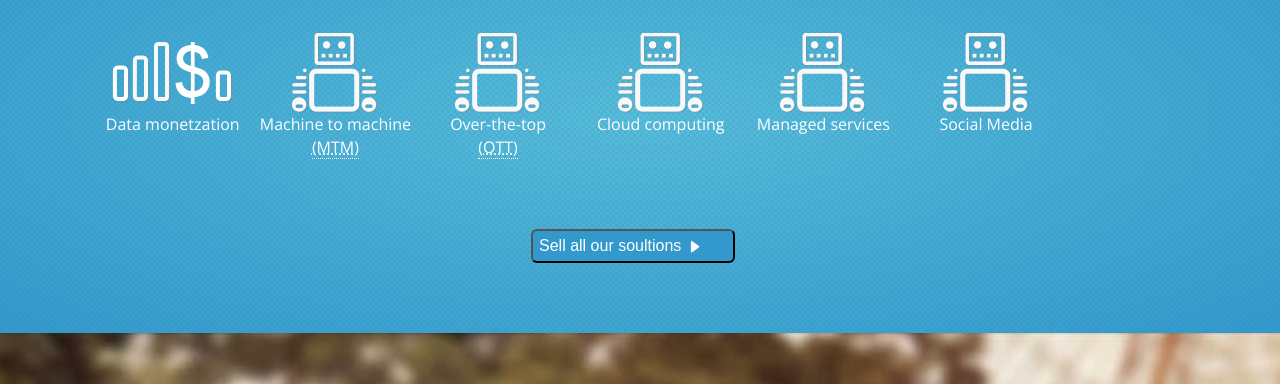
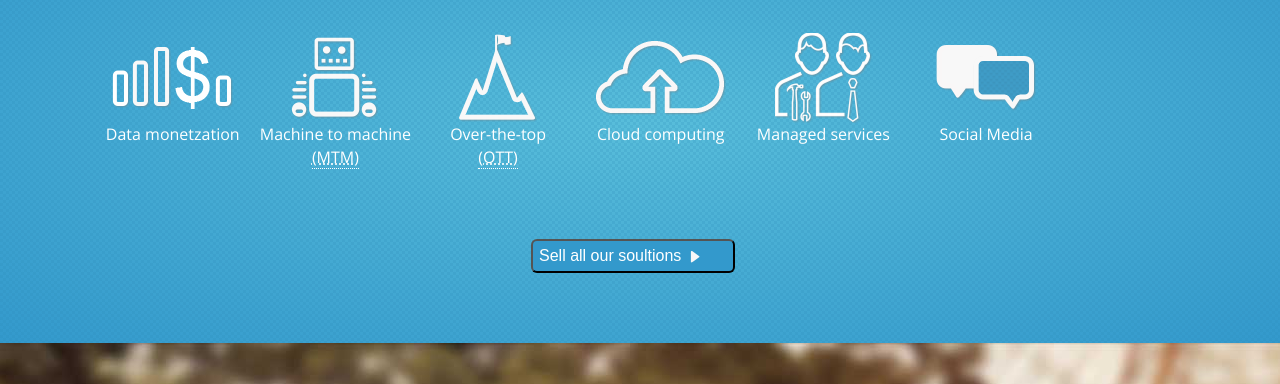
Before and after one commit to sharon24/comverse, a website: page index.html in a window 1280 px wide. Shown: the part 713-1097 px from the top of the page. Drawn offline with nearby package versions, Linux system fonts and the light colour scheme.

Commit message:
added all icons to soultions
to do:
-find social media icon
-change to better tag
-consider using some args and functions to avoid duplicaty

```diff
--- a/css/main.css
+++ b/css/main.css
@@ -469,7 +469,7 @@ background-position: center;
 
 .second-slide .pic1 {
     background: url("../img/data-monetization.png") no-repeat center center;
-    height: 80px;
+    height: 90px;
 
 
 
@@ -478,7 +478,7 @@ background-position: center;
 
 .second-slide .pic2 {
     background: url("../img/mtm-icon.png") no-repeat center center;
-    height: 80px;
+    height: 90px;
 
 }
 
@@ -491,6 +491,56 @@ background-position: center;
 .second-slide .pic2:hover {
     background: url("../img/mtm-icon-hover.png") no-repeat center center;
 }
+
+
+
+.second-slide .pic3 {
+    background: url("../img/solution_icon_over_the_top.png") no-repeat center center;
+    height: 90px;
+
+}
+
+
+.second-slide .pic3:hover {
+    background: url("../img/solution_icon_over_the_top_hover.png") no-repeat center center;
+}
+
+.second-slide .pic4 {
+    background: url("../img/solution_icon_cloud_computing.png") no-repeat center center;
+    height: 90px;
+
+}
+
+
+
+.second-slide .pic4:hover {
+    background: url("../img/solution_icon_cloud_computing_hover.png") no-repeat center center;
+}
+
+
+
+
+.second-slide .pic5:hover {
+    background: url("../img/solution_icon_managed_services_hover.png") no-repeat center center;
+}
+
+.second-slide .pic5 {
+    background: url("../img/solution_icon_managed_services.png") no-repeat center center;
+    height: 90px;
+
+}
+
+
+.second-slide .pic6:hover {
+    background: url("../img/solution_icon_social-media_hover.png") no-repeat center center;
+}
+
+.second-slide .pic6 {
+    background: url("../img/solution_icon_social-media_hover.png") no-repeat center center;
+    height: 90px;
+
+}
+
 
 
 
--- a/index.html
+++ b/index.html
@@ -178,7 +178,7 @@
                         <li>
                             <a href="http:://comverse.com/OTT">
                                 <figure>
-                                    <div class="pic2">
+                                    <div class="pic3">
                                     </div>
                                     <figcaption>
                                         Over-the-top<abbr title="Over-the-top"><br>(OTT)</abbr>
@@ -191,7 +191,7 @@
                         <li>
                             <a href="http:://comverse.com/CloudComputing">
                                 <figure>
-                                    <div class="pic2">
+                                    <div class="pic4">
                                     </div>
                                     <figcaption>
                                         Cloud computing
@@ -205,7 +205,7 @@
                         <li>
                             <a href="http:://comverse.com/ManagedServices">
                                 <figure>
-                                    <div class="pic2">
+                                    <div class="pic5">
                                     </div>
                                     <figcaption>
                                         Managed services
@@ -219,7 +219,7 @@
                         <li>
                             <a href="http:://comverse.com/SocialMedia">
                                 <figure>
-                                    <div class="pic2">
+                                    <div class="pic6">
                                     </div>
                                     <figcaption>
                                        Social Media
```
Also changed, not shown: img/solution_icon_cloud_computing.png (added), img/solution_icon_cloud_computing_hover.png (added), img/solution_icon_managed_services.png (added), img/solution_icon_managed_services_hover.png (added), img/solution_icon_optimize-efficnt.png (deleted), img/solution_icon_optimize-efficnt_hover.png (deleted), img/solution_icon_over_the_top.png (added), img/solution_icon_over_the_top_hover.png (added), img/solution_icon_social-media_hover.png (added), missing images/flag-icon.png (deleted).
